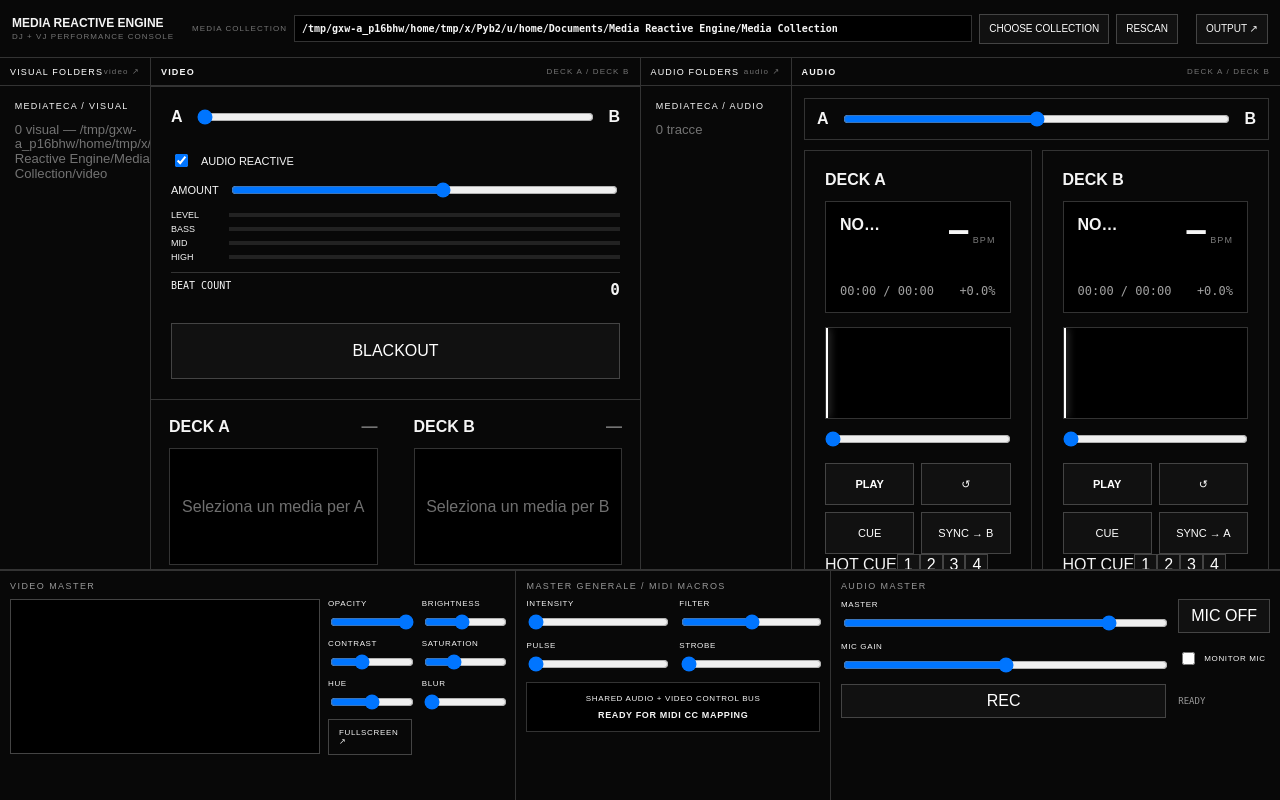
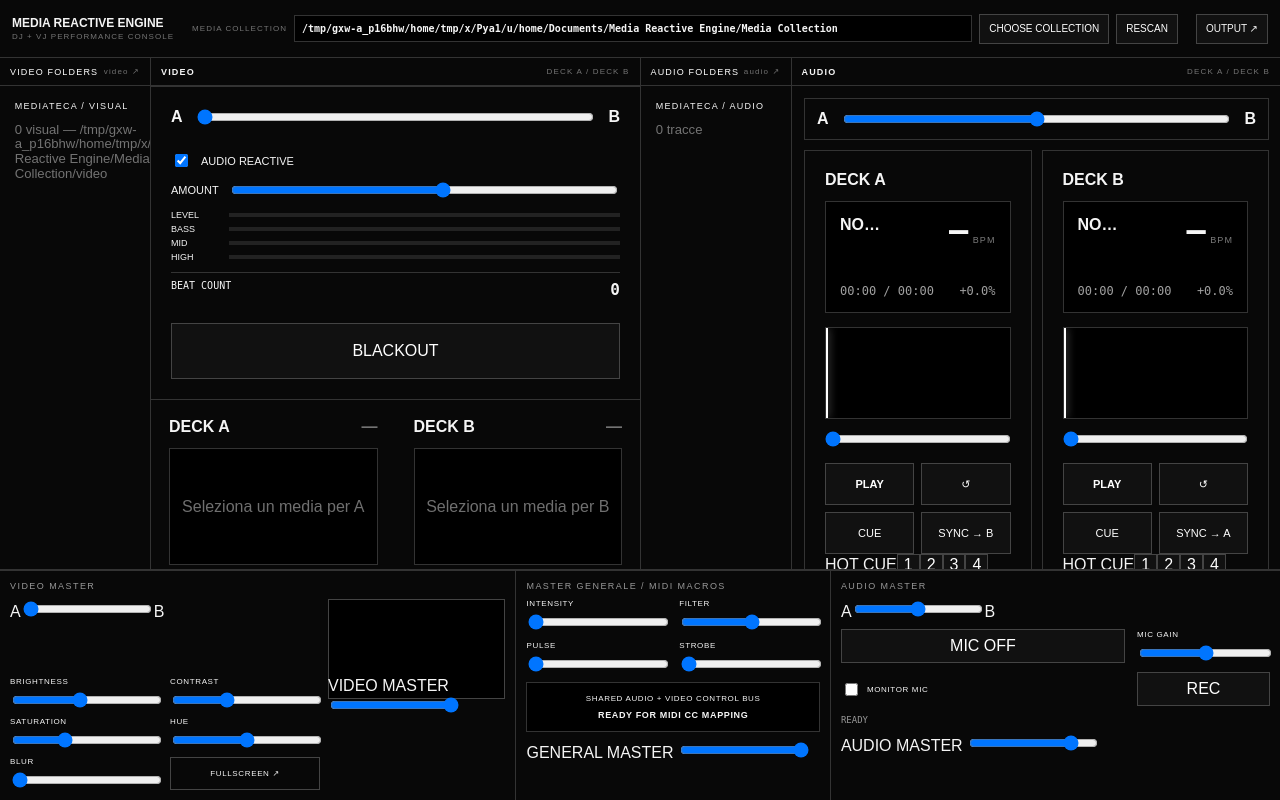
Before and after one commit to Micula1312/media-reactive-engine, a Flask app: page / in a window 1280 px wide. Run offline with Flask 3, Linux system fonts and the light colour scheme; data that the repository does not hold is empty.

Commit message:
Add footer AB mixers and final master faders

```diff
--- a/templates/console.html
+++ b/templates/console.html
@@ -15,18 +15,14 @@
 
   <main class="performance-console">
     <section class="library-column visual-library">
-      <button id="choose-visual-root" class="column-head library-root-button" title="Choose visual library folder">
-        <span>VISUAL FOLDERS</span><span id="visual-root-label">CHANGE ↗</span>
-      </button>
-      <div class="frame-crop visual-library-crop"><iframe id="vj-library-frame" src="/regia" title="Visual media library"></iframe></div>
+      <button id="choose-visual-root" class="column-head library-root-button" title="Choose video library folder"><span>VIDEO FOLDERS</span><span id="visual-root-label">CHANGE ↗</span></button>
+      <div class="frame-crop visual-library-crop"><iframe id="vj-library-frame" src="/regia" title="Video media library"></iframe></div>
     </section>
 
     <section class="machine-column video-machine"><div class="machine-head"><strong>VIDEO</strong><span>DECK A / DECK B</span></div><iframe id="vj-frame" src="/regia" title="Video mixer"></iframe></section>
 
     <section class="library-column audio-library">
-      <button id="choose-audio-root" class="column-head library-root-button" title="Choose audio library folder">
-        <span>AUDIO FOLDERS</span><span id="audio-root-label">CHANGE ↗</span>
-      </button>
+      <button id="choose-audio-root" class="column-head library-root-button" title="Choose audio library folder"><span>AUDIO FOLDERS</span><span id="audio-root-label">CHANGE ↗</span></button>
       <div class="frame-crop audio-library-crop"><iframe id="dj-library-frame" src="/dj" title="Audio media library"></iframe></div>
     </section>
 
@@ -35,9 +31,11 @@
     <footer class="master-console">
       <section class="master-block video-master">
         <div class="master-title">VIDEO MASTER</div>
+        <div class="footer-ab-mixer">
+          <span>A</span><input id="footer-video-crossfader" data-midi-param="video.crossfader" type="range" min="0" max="1" step=".001" value="0"><span>B</span>
+        </div>
         <div class="preview-shell"><iframe id="output-frame" src="/output" title="Live output"></iframe></div>
         <div class="video-master-controls">
-          <label>OPACITY <input id="video-master-opacity" data-midi-param="video.opacity" type="range" min="0" max="1" step=".01" value="1"></label>
           <label>BRIGHTNESS <input id="video-master-brightness" data-midi-param="video.brightness" type="range" min=".2" max="2" step=".01" value="1"></label>
           <label>CONTRAST <input id="video-master-contrast" data-midi-param="video.contrast" type="range" min=".2" max="2.5" step=".01" value="1"></label>
           <label>SATURATION <input id="video-master-saturation" data-midi-param="video.saturation" type="range" min="0" max="3" step=".01" value="1"></label>
@@ -45,6 +43,7 @@
           <label>BLUR <input id="video-master-blur" data-midi-param="video.blur" type="range" min="0" max="18" step=".1" value="0"></label>
           <a class="master-action" href="/output" target="_blank">FULLSCREEN ↗</a>
         </div>
+        <label class="final-master-fader">VIDEO MASTER <input id="video-master-opacity" data-midi-param="video.master" type="range" min="0" max="1" step=".01" value="1"></label>
       </section>
 
       <section class="master-block global-master">
@@ -56,18 +55,22 @@
           <label>STROBE <input id="common-strobe" data-midi-param="common.strobe" type="range" min="0" max="1" step=".01" value="0"></label>
         </div>
         <div class="master-readout"><span>SHARED AUDIO + VIDEO CONTROL BUS</span><strong>READY FOR MIDI CC MAPPING</strong></div>
+        <label class="final-master-fader general-final">GENERAL MASTER <input id="general-master-volume" data-midi-param="common.master" type="range" min="0" max="1" step=".01" value="1"></label>
       </section>
 
       <section class="master-block audio-master">
         <div class="master-title">AUDIO MASTER</div>
+        <div class="footer-ab-mixer">
+          <span>A</span><input id="footer-audio-crossfader" data-midi-param="audio.crossfader" type="range" min="0" max="1" step=".001" value=".5"><span>B</span>
+        </div>
         <div class="audio-master-grid">
-          <label>MASTER <input id="console-master-volume" data-midi-param="audio.master" type="range" min="0" max="1.2" step=".01" value="1"></label>
           <button id="mic-toggle">MIC OFF</button>
           <label>MIC GAIN <input id="mic-gain" data-midi-param="audio.mic_gain" type="range" min="0" max="2" step=".01" value="1"></label>
           <label class="toggle-line"><input id="mic-monitor" type="checkbox"> MONITOR MIC</label>
           <button id="record-toggle" class="record-button">REC</button>
           <span id="record-status">READY</span>
         </div>
+        <label class="final-master-fader">AUDIO MASTER <input id="console-master-volume" data-midi-param="audio.master" type="range" min="0" max="1.2" step=".01" value="1"></label>
       </section>
     </footer>
   </main>
```
